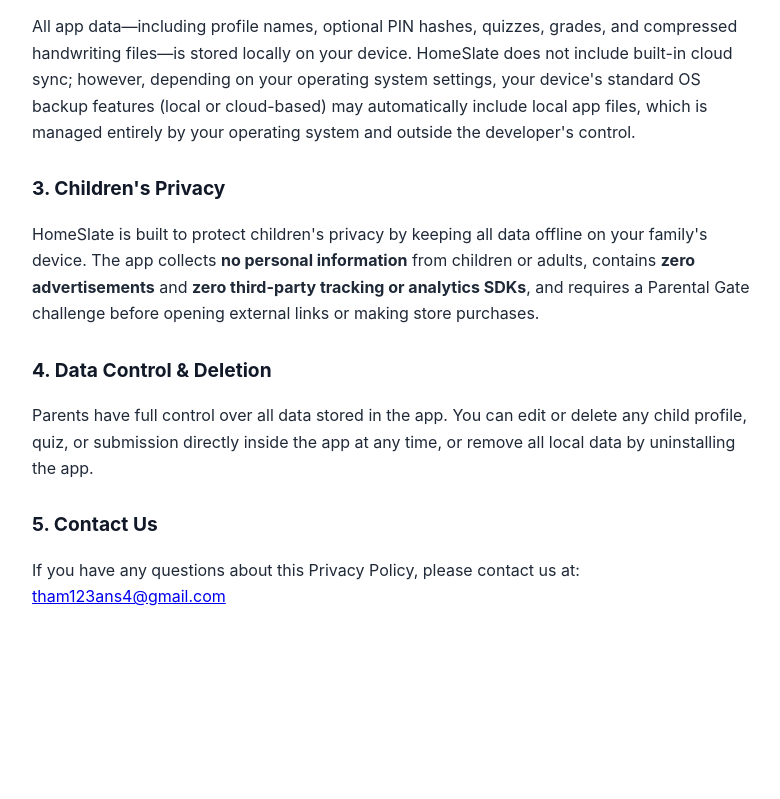
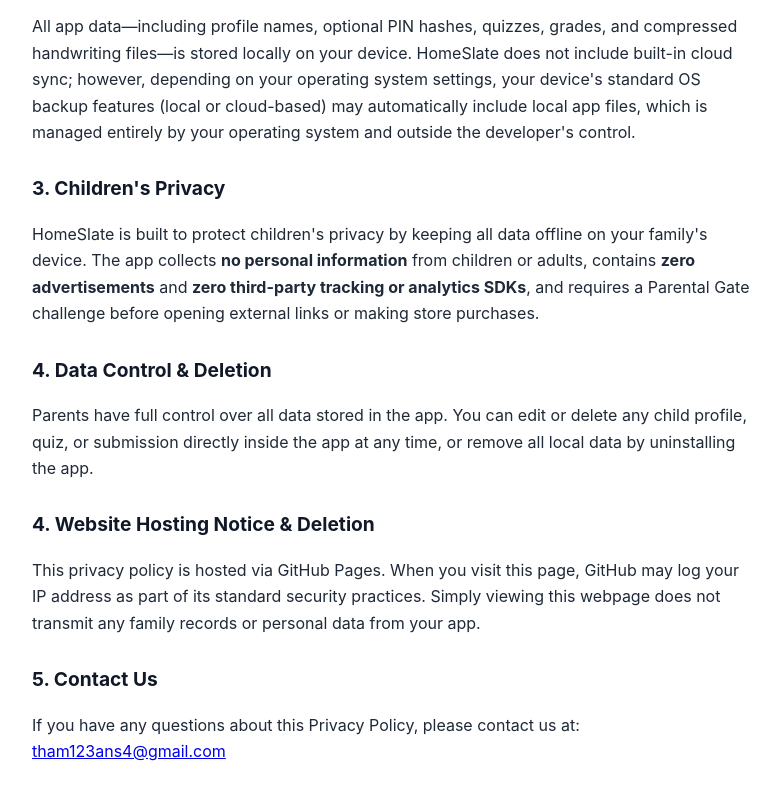
Before and after one commit to tham123ans1/homeslate-privacy, a plain HTML site: page index.html in a window 1280 px wide. Shown: the part 446-1245 px from the top of the page, without its empty margins (248-1028 px from the left). Before the commit the page ends 1096 px from the top, so only its background shows below. Drawn offline with Linux system fonts and the light colour scheme.

Commit message:
Update index.html

```diff
--- a/index.html
+++ b/index.html
@@ -56,6 +56,13 @@
     submission directly inside the app at any time, or remove all local data by uninstalling the app.
   </p>
 
+  <h2>4. Website Hosting Notice &amp; Deletion</h2>
+  <p>
+    This privacy policy is hosted via GitHub Pages. When you visit this page,
+    GitHub may log your IP address as part of its standard security practices.
+    Simply viewing this webpage does not transmit any family records or personal data from your app.
+  </p>
+
   <h2>5. Contact Us</h2>
   <p>
     If you have any questions about this Privacy Policy, please contact us at:
```
